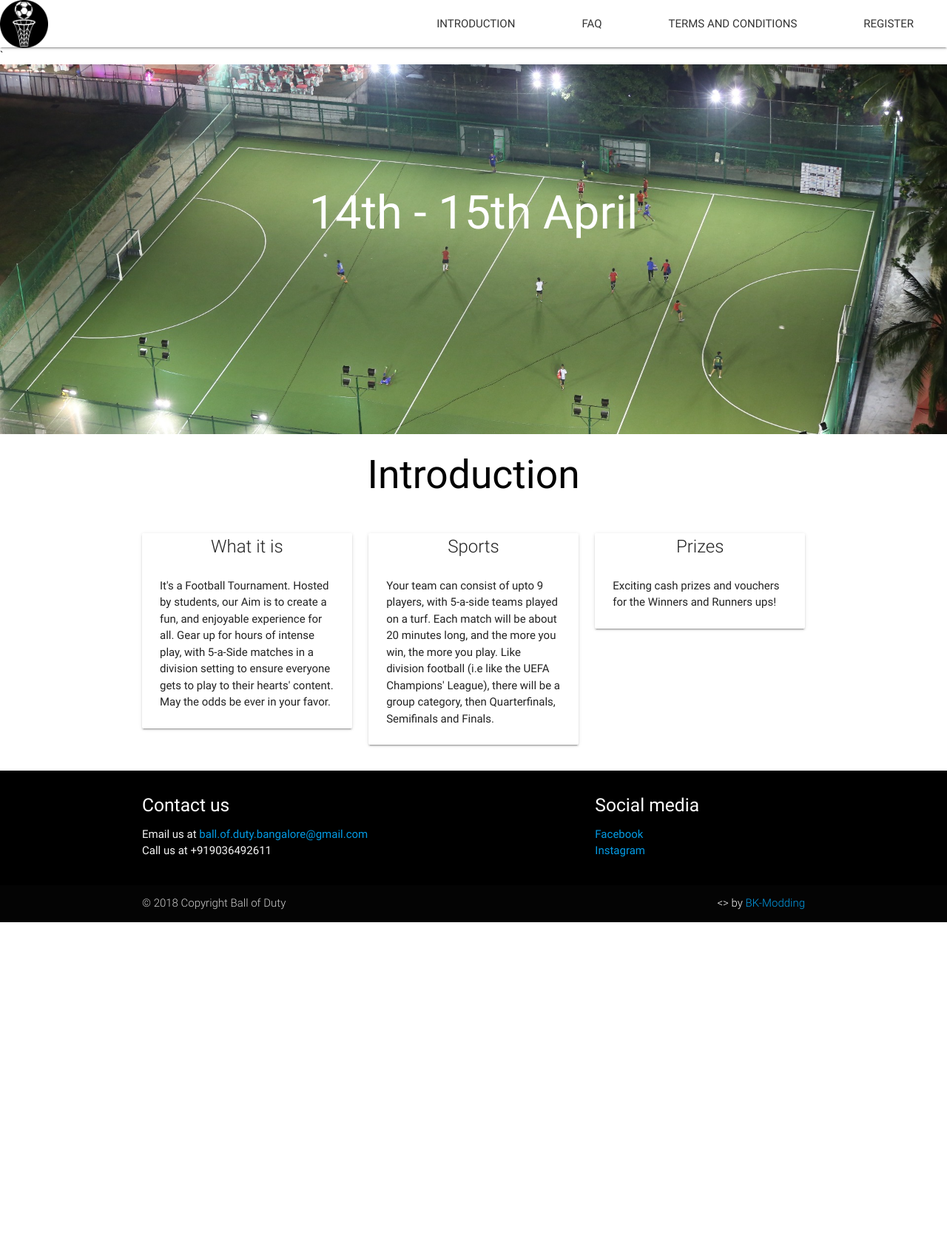
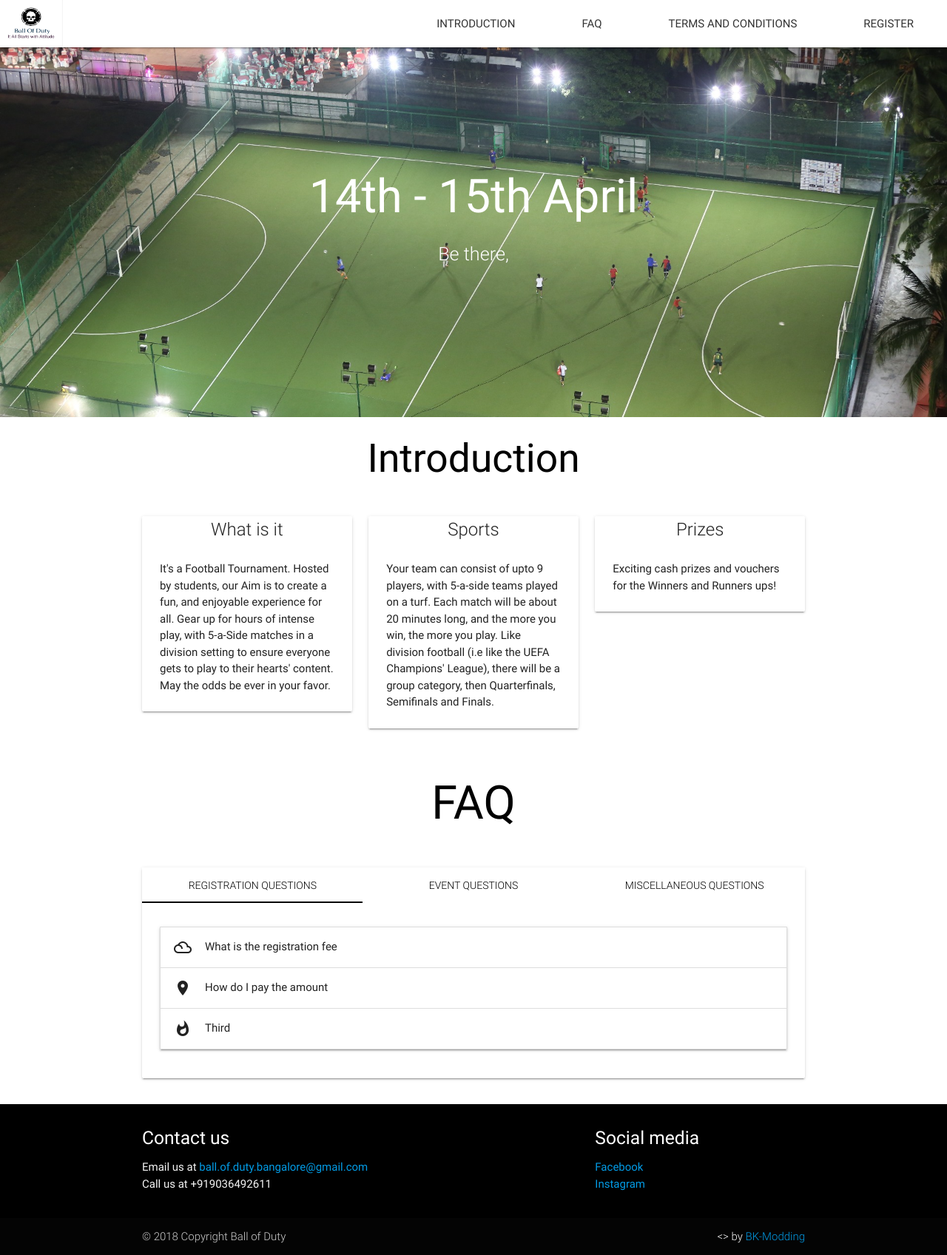
Before and after one commit to BK-Modding/Ball-of-Duty-Website, a Flask app: page / in a window 1280 px wide. Shown: the whole page at 74% size. Before the commit the page ends 1247 px from the top, so only its background shows below. Run offline with Flask 2, Linux system fonts and the light colour scheme; some libraries are stand-ins or nearby versions.

Commit message:
Email functionality and FAQ section

```diff
--- a/app.py
+++ b/app.py
@@ -1,16 +1,28 @@
 from flask import Flask, render_template, url_for, request
 from flaskext.mysql import MySQL
+from flask_mail import Mail, Message
 import pymysql.cursors
 import json
+import config
 
 app = Flask(__name__)
+mail = Mail(app)
 
-connection = pymysql.connect(host='0.0.0.0',
-                             user='root',
-                             password='toor',
-                             db='ballduty',
+connection = pymysql.connect(host=config.DB_HOST,
+                             user=config.DB_USER,
+                             password=config.DB_PASSWORD,
+                             db=config.DB,
                              charset='utf8mb4',
                              cursorclass=pymysql.cursors.DictCursor)
+
+
+app.config['MAIL_SERVER']='smtp.gmail.com'
+app.config['MAIL_PORT'] = 465
+app.config['MAIL_USERNAME'] = config.MAIL_USERNAME
+app.config['MAIL_PASSWORD'] = config.MAIL_PASSWORD
+app.config['MAIL_USE_TLS'] = False
+app.config['MAIL_USE_SSL'] = True
+mail = Mail(app)
 
 @app.route('/')
 def index():
@@ -35,35 +47,69 @@ def register():
                     if isinstance(data[i], int):
                         data[i] = connection.escape(int(data[i]))
             print(data)
-            teamname = data['teamname']
-            membernames = ",".join(data['membernames'])
-            print(membernames)
-            registername = data['registername']
-            paymentmode = data['paymenttype']
-            mobileno = data['mobileno']
-            alternateno = data['alternateno']
-            email = data['email']
-            noofmembers = data['noofmembers']
+            existflag = 0
             with connection.cursor() as cursor:
-                query = '''INSERT INTO registrations (TeamName, MemberNames, RegistrationPerson, PaymentMode, MobileNo, AlternateNo, Email, NoOfMembers) VALUES (%s, %s, %s, %s, %s, %s, %s, %s)''' #.format(teamname, membernames, registername, paymentmode, mobileno, alternateno, email, noofmembers)
-                print(query)
-                insertdata = (teamname, membernames, registername, paymentmode, mobileno, alternateno, email, noofmembers)
-                cursor.execute(query, insertdata)
+                existquery = '''SELECT * FROM registrations WHERE TeamName="%s"'''
+                cursor.execute(existquery % data['teamname'])
+                if len(cursor.fetchall()) > 0:
+                    existflag = 1
 
-            connection.commit()
+            if existflag == 1:
+                return json.dumps({'Status':'Not Registered', 'Message': 'Error, that team name already exists'});
+            else:
+                teamname = data['teamname']
+                membernames = ",".join(data['membernames'])
+                print(membernames)
+                registername = data['registername']
+                paymentmode = data['paymenttype']
+                mobileno = data['mobileno']
+                alternateno = data['alternateno']
+                email = data['email']
+                noofmembers = data['noofmembers']
+                with connection.cursor() as cursor:
+                    query = '''INSERT INTO registrations (TeamName, MemberNames, RegistrationPerson, PaymentMode, MobileNo, AlternateNo, Email, NoOfMembers) VALUES (%s, %s, %s, %s, %s, %s, %s, %s)''' #.format(teamname, membernames, registername, paymentmode, mobileno, alternateno, email, noofmembers)
+                    print(query)
+                    insertdata = (teamname, membernames, registername, paymentmode, mobileno, alternateno, email, noofmembers)
+                    cursor.execute(query, insertdata)
+
+                connection.commit()
+
+                msg = Message('We have a new registration for Ball of Duty', sender = 'ball.of.duty.bangalore@gmail.com', recipients = ['kavesbteja@gmail.com', 'aniruddh.v.bhaskaran@gmail.com', 'samakshgoel12@gmail.com', 'vatsalbagri1912@gmail.com', 'aman17saxena@gmail.com'])
+                msg.body = "Team name: {} \n Registration Person: {} \n No. of members in the team: {} \n Member Names: {} \n Mobile no: {} \n Alternate no: {} \n Payment mode chosen: {}".format(teamname, registername, noofmembers, membernames, mobileno, alternateno, paymentmode)
+                mail.send(msg)
+
+                msg2 = Message('Confirming your registration for Ball of Duty', sender = 'ball.of.duty.bangalore@gmail.com', recipients = [email])
+                paymsg = ''
+                if paymentmode == "payTM":
+                    paymsg = "You have chosen to pay the registration fee through PayTM. To make the PayTM payment for the event, please pay Samaksh Goel of IBDP 1 studying in Oakridge International School. His mobile no. is +919036492611"
+                else:
+                    paymsg = "You have chosen to pay the registration fee by cash. Please make the cash payment once you arrive at the venue on the event day"
+
+                msg2.body = "Thank you for your registration for Ball of Duty. This is to confirm that you have registered for the event under the name of {} and under the team name of {}. {}".format(registername, teamname, paymsg)
+                mail.send(msg2)
         finally:
-            connection.close()
+            print("Possible registration!")
 
-        samakshdetails = ''
-        print(paymentmode)
-        if paymentmode == "payTM":
-            samakshdetails = "To make the payTM payment for the event, please pay Samaksh Goel of IBDP 1 studying in Oakridge International School. His mobile no. is +919036492611"
+        return json.dumps({'Status':'Registered', 'Message': 'Successfully registered'});
 
-        return json.dumps({'status':'Registered', 'samakshdetails':samakshdetails});
 
 @app.route('/termsandconditions')
 def t_and_c():
     return render_template('t&c.html')
 
+@app.route('/confirmpayment')
+def confirmpayment():
+    return render_template('confirmpayment.html')
+
+@app.route('/checkpass', methods = ['POST'])
+def checkpass():
+    if request.method == "POST":
+        data = request.get_json()
+        print(data)
+        if data['passphrase'] == config.PASSPHRASE:
+            return json.dumps({'correct': 'true'})
+        else:
+            return json.dumps({'correct':'false'})
+
 if __name__ == "__main__":
     app.run(host="0.0.0.0", port=8080, debug=True)
--- /dev/null
+++ b/static/css/custom.css
@@ -0,0 +1,8 @@
+.tabs .indicator {
+    background-color: #000000 !important;
+}
+
+.tab a {
+    color: #000000 !important;
+    background-color: #ffffff !important;
+}
--- a/static/js/custom.js
+++ b/static/js/custom.js
@@ -1,6 +1,8 @@
 $(document).ready(function() {
     $('.parallax').parallax();
     $('select').material_select();
+    $('ul.tabs').tabs();
+    $('.collapsible').collapsible();
 });
 $('a[href^="#"]').on('click', function(e) {
     e.preventDefault();
--- a/templates/index.html
+++ b/templates/index.html
@@ -1,22 +1,21 @@
 {% extends "layout.html" %} {% block content %}
-<div id="index-banner" class="parallax-container">
+<link type="text/css" rel="stylesheet" href="{{ url_for('static', filename='css/custom.css') }}" media="screen,projection" />
+<div class="parallax-container">
   <div class="section no-pad-bot">
-    <div class = "row"></div>
-    <div class = "row"></div>
-    <div class = "row"></div>
-    <div class = "row"></div>
-    <div class = "row"></div>
-    <div class = "row"></div>
+    <div class="row"></div>
+    <div class="row"></div>
+    <div class="row"></div>
+    <div class="row"></div>
+    <div class="row"></div>
+    <div class="row"></div>
     <div class="row">
-      <div class = "col s12 center-align">
-        <h1 class = "white-text">14th - 15th April</h1>
+      <div class="col s12 center-align">
+        <h1 class="white-text">14th - 15th April</h1>
+        <p class="flow-text white-text">Be there,</p>
       </div>
     </div>
-    <div class="row"></div>
     <div class="container">
-      <div class="row center">
-       <div class="parallax"><img class="responsive-img" src="{{ url_for('static', filename='images/turfpark.jpg') }}"></div>
-      </div>
+      <div class="parallax"><img class="responsive-img" src="{{ url_for('static', filename='images/turfpark.jpg') }}"></div>
     </div>
   </div>
 </div>
@@ -30,7 +29,7 @@
     <div class="row">
       <div class="col s4">
         <div class="card">
-          <div class='card-title center-align'>What it is</div>
+          <div class='card-title center-align'>What is it</div>
           <div class="card-content">It's a Football Tournament. Hosted by students, our Aim is to create a fun, and enjoyable experience for all. Gear up for hours of intense play, with 5-a-Side matches in a division setting to ensure everyone gets to play to their hearts' content.
             May the odds be ever in your favor. </div>
         </div>
@@ -52,4 +51,46 @@
 
   </div>
 </section>
+<section id="faq">
+  <div class="container">
+    <div class="row">
+      <div class="col s12 center-align">
+        <h1 class="black-text">FAQ</h1>
+      </div>
+    </div>
+    <div class="row">
+      <div class="col s12">
+        <div class="card">
+          <div class="card-tabs">
+            <ul class="tabs">
+              <li class="tab col s4"><a href="#q1" class="active flow-text">Registration questions</a></li>
+              <li class="tab col s4"><a href="#q2" class="flow-text">Event questions</a></li>
+              <li class="tab col s4"><a href="#q3" class="flow-text">Miscellaneous questions</a></li>
+            </ul>
+          </div>
+          <div class="card-content">
+            <div id="q1">
+              <ul class="collapsible" data-collapsible="accordion">
+                <li>
+                  <div class="collapsible-header"><i class="material-icons">filter_drama</i>What is the registration fee</div>
+                  <div class="collapsible-body"><span>The registration fee for this event is &#8377;2800 per team</span></div>
+                </li>
+                <li>
+                  <div class="collapsible-header"><i class="material-icons">place</i>How do I pay the amount</div>
+                  <div class="collapsible-body"><span>Before making your payment, you need to have registered on our site. Once that's done, there are two ways to make the payment - one is by PayTM and the other is by cash. If you chose the appropriate payment method during the registration, instructions on how to make the transfer should have been displayed and additionally an email should have been sent to your registered email account with all the necessary details.</span></div>
+                </li>
+                <li>
+                  <div class="collapsible-header"><i class="material-icons">whatshot</i>Third</div>
+                  <div class="collapsible-body"><span>Lorem ipsum dolor sit amet.</span></div>
+                </li>
+              </ul>
+            </div>
+            <div id="q2">Test 2</div>
+            <div id="q3">Test 3</div>
+          </div>
+        </div>
+      </div>
+    </div>
+  </div>
+</section>
 {% endblock %}
--- a/templates/layout.html
+++ b/templates/layout.html
@@ -21,7 +21,7 @@
 
     <nav>
         <div class="nav-wrapper white">
-            <a href="#" class="brand-logo left-align black-text"><img width = "65px" height = "65px" src = "{{ url_for('static', filename='images/logo.png') }}"></a>
+            <a href="#" class="brand-logo left-align black-text"><img width = "85px" height = "63px" src = "{{ url_for('static', filename='images/logo.jpg') }}"></a>
             <ul class="right">
                 <li><a href="/#introduction" class="btn-flat">Introduction</a></li>
                 <li><a href="/#faq" class="btn-flat">FAQ</a></li>
@@ -29,7 +29,7 @@
                 <li><a href="/registration" class="btn-flat">Register</a></li>
             </ul>
         </div>
-    </nav>`
+    </nav>
 
     {% block content %}{% endblock %}
 
--- a/templates/t&c.html
+++ b/templates/t&c.html
@@ -13,8 +13,8 @@
                     <div class = "card-title center-align flow-text">Terms and Conditions</div>
                     <div class = "card-content">
                         <ol>
-                            <li>No Foul <strong>Language</strong>, <strong>Threatening</strong>, or Fighting.</li>
-                            <li>If in case of any emergencies, you will have to inform us 5 days in prior, that is, on or before 9th of April. In this case, you will be liable to recieve 50% of the amount paid. Any cancellations after that will not be eligible for a refund.</li>
+                            <li>No Foul <strong>Language</strong>, <strong>Threatening</strong>, or <strong>Fighting</strong>.</li>
+                            <li>If in case of any <strong>Emergencies</strong>, you will have to inform us 5 days in prior, that is, on or before 9th of April. In this case, you will be liable to recieve 50% of the amount paid. Any <strong>Cancellations</strong> after that will <strong>Not</strong> be <strong>Eligible</strong> for a <strong>Refund</strong>.</li>
                             <li>The maximum numbers of subs you can have is 4, but only 5 players from the same team can be on the court at the same time, as it is teams of 5. Beware!! If you bring only 5 members,we will not be able to provide substitutes. </li>
                             <li>You don't have to bring your own equipment, though we would suggest some light snacks if you want.</li>
                             <li>The referees' words are absolute. You'll be sent off if you protest the call too much.</li>
```
Also changed, not shown: templates/confirmpayment.html (added, +58 -0 lines), templates/registration.html (+7 -3 lines), static/images/logo.jpg (added), static/images/logo.png (deleted), 1 other file.
